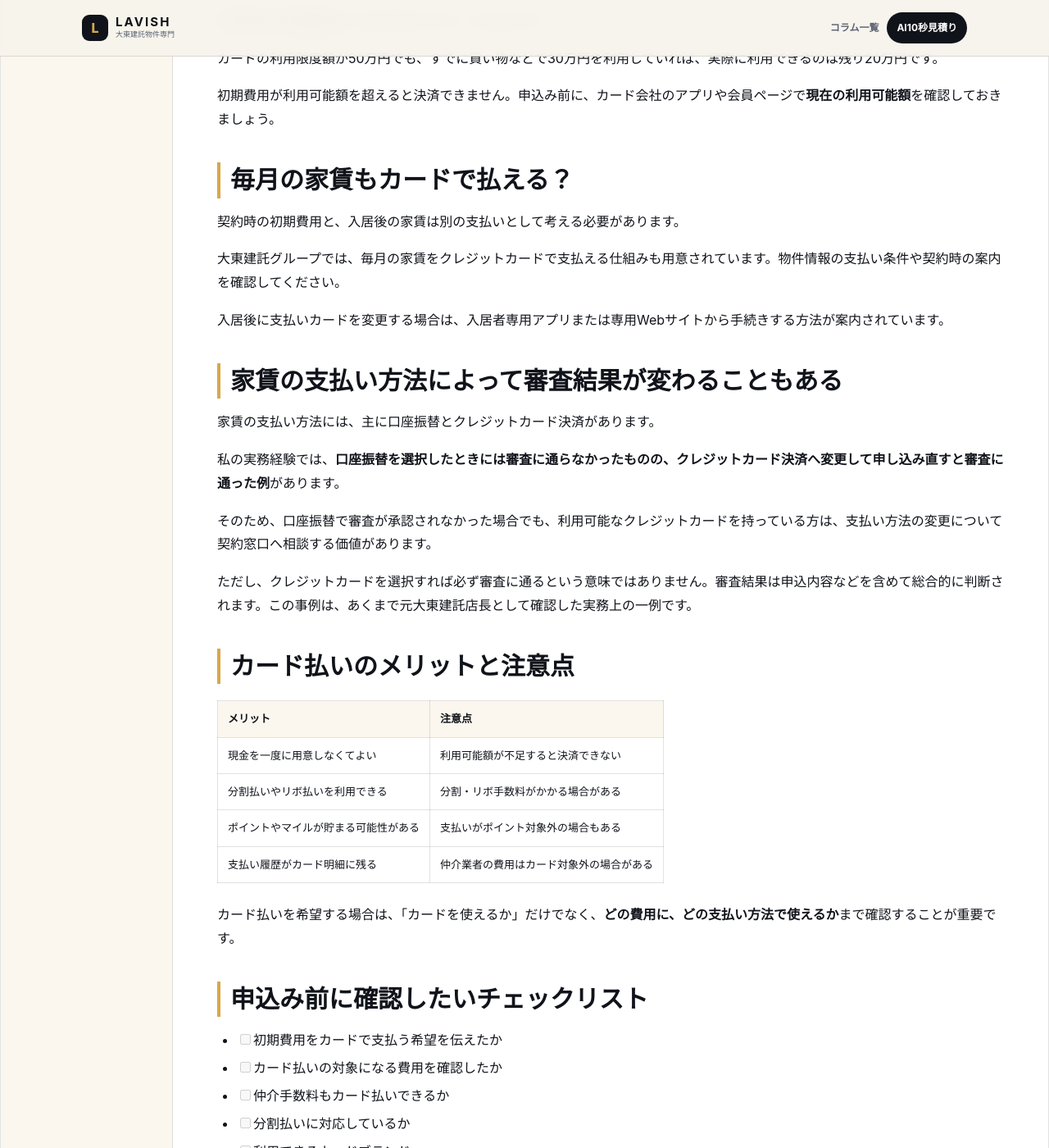
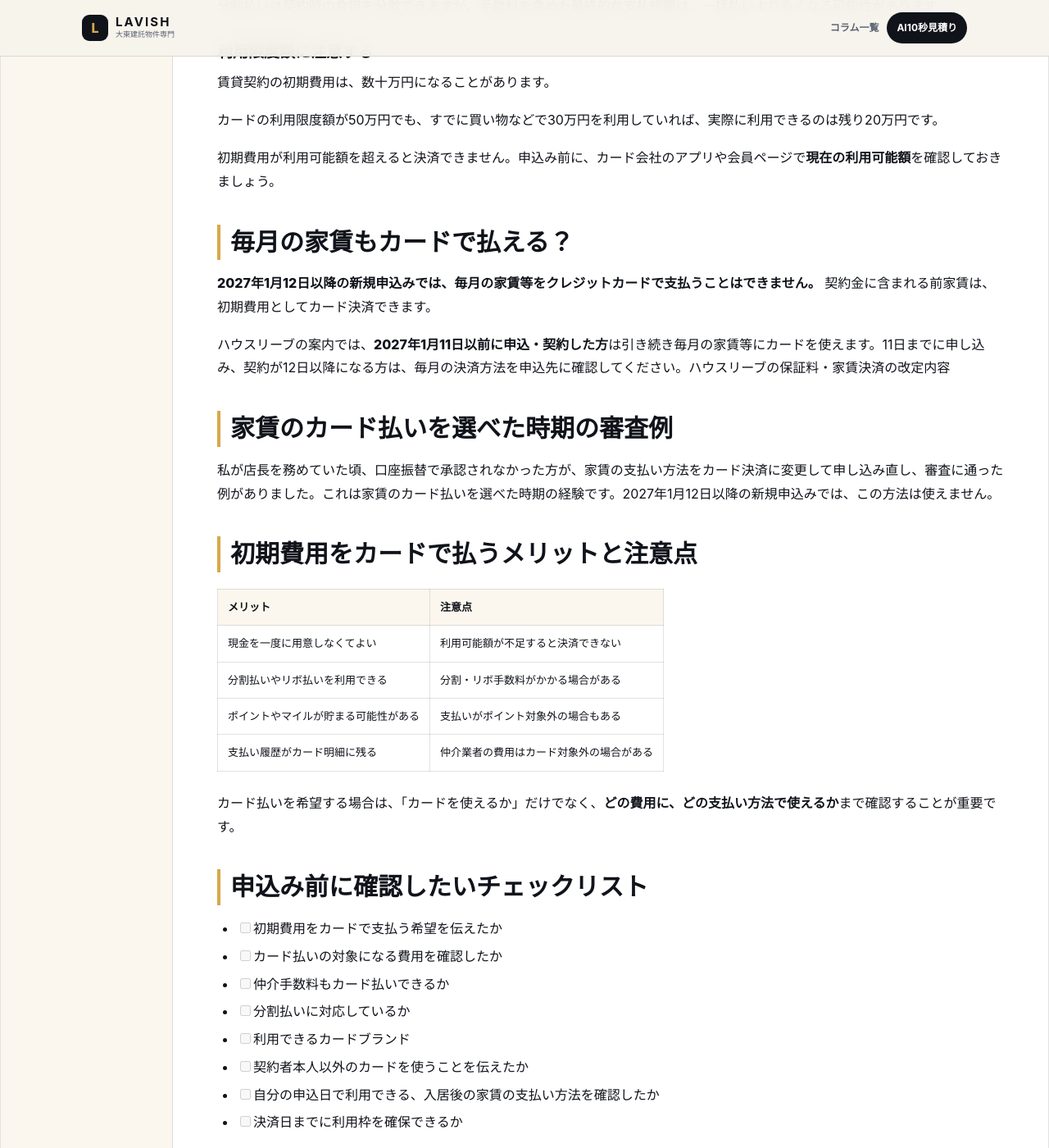
Before and after one commit to lavio8/lavio, a Jekyll site: the page built from _posts/2026-08-27-daito-initial-cost-credit-card.md, in a window 1280 px wide and 1400 px high, scrolled down 2887 px. Shown: the whole window at 82% size. Built offline with Jekyll 4.4.1, drawn with Linux system fonts in a browser that asks for light colours; some of the changed text lies outside the part shown.

Commit message:
初期費用と毎月の家賃のカード決済条件を更新

```diff
--- a/_posts/2026-08-27-daito-initial-cost-credit-card.md
+++ b/_posts/2026-08-27-daito-initial-cost-credit-card.md
@@ -1,9 +1,9 @@
 ---
 title: 大東建託の初期費用はクレジットカードで払える？分割払いと注意点を解説
-description: 大東建託物件の初期費用をクレジットカードで支払う方法を解説。分割払い、家族名義カード、仲介手数料、家賃のカード払いと審査の実例も紹介します。
-intro: 大東建託物件では、希望すれば契約時の初期費用をクレジットカードで支払えます。契約者本人以外のカードも利用可能です。ただし、仲介手数料など仲介業者へ支払う費用の対応は業者ごとに異なるため、申込み前に確認しましょう。
+description: 大東建託物件の初期費用をクレジットカードで支払う方法、分割払い、家族名義カード、仲介手数料を解説。2027年1月12日以降の申込みで変わる毎月の家賃の扱いも紹介します。
+intro: 大東建託物件の契約時の初期費用は、2027年1月12日以降もクレジットカードで支払えます。同日以降の新規申込みでカード払いができなくなるのは、入居後の毎月の家賃等です。仲介手数料など仲介業者へ支払う費用は、窓口ごとに対応が異なります。
 date: 2026-08-27 09:00:00 +0900
-updated: 2026-08-27 09:00:00 +0900
+updated: 2026-11-20 09:00:00 +0900
 permalink: /column/daito-initial-cost-credit-card/
 toc:
   - label: まず結論
@@ -12,7 +12,7 @@ toc:
     id: eligible-costs
   - label: 分割払いと注意点
     id: installments
-  - label: 家賃のカード払いと審査
+  - label: 家賃のカード払いと改定前の審査例
     id: screening
   - label: 申込み前の確認事項
     id: checklist
@@ -34,13 +34,13 @@ faq:
     answer: はい。契約者本人以外の名義のカードも利用できます。契約者とカード名義人が異なる場合は、決済前に契約窓口へ伝えてください。
   - question: 仲介手数料もカードで払えますか？
     answer: 仲介業者によって異なります。当社では仲介手数料もクレジットカードで決済できます。
-  - question: クレジットカード払いを選ぶと審査に通りやすくなりますか？
-    answer: 必ず審査に通るわけではありません。ただし実務上、口座振替では承認されなかった方が、クレジットカード決済へ変更すると審査に通った例があります。
+  - question: 入居後の毎月の家賃もカード払いにできますか？
+    answer: 2027年1月12日以降の新規申込みでは、毎月の家賃等はカードで支払えません。1月11日以前に申込・契約した方は引き続きカード決済を利用できます。
 ---
 
 ## まず結論：希望すれば初期費用をカードで払える {#conclusion}
 
-大東建託物件では、希望すれば**契約時の初期費用をクレジットカードで支払えます**。
+大東建託物件では、希望すれば**契約時の初期費用をクレジットカードで支払えます**。2027年1月12日以降の新規申込みでも、この扱いは同じです。
 
 大東建託グループの保証会社であるハウスリーブの公式サイトでは、主要5ブランドのカードに対応し、契約時初期費用の分割払いやリボ払いも可能と案内されています。
 
@@ -67,7 +67,7 @@ faq:
 | 分類 | 主な費用 | 主な支払先 | カード払い |
 | --- | --- | --- | --- |
 | 管理会社関係 | 礼金、クリーニング費、鍵セット費、契約時保証委託料など | 大東建託パートナーズ関係 | 希望者は利用可能 |
-| 前家賃関係 | 家賃、共益費、駐車場代、町内会費、月額保証委託料など | 大東建託パートナーズ関係 | 希望者は利用可能 |
+| 契約金に含まれる前家賃 | 家賃、共益費、駐車場代、町内会費、月額保証委託料など | 大東建託パートナーズ関係 | 初期費用として決済する分は利用可能 |
 | 仲介業者関係 | 仲介手数料、駐車場手数料、業者独自のオプションなど | 契約窓口の仲介業者 | 業者によって異なる |
 
 ここで注意したいのは、すべての費用を同じ会社に支払うとは限らないことです。
@@ -126,23 +126,15 @@ faq:
 
 ## 毎月の家賃もカードで払える？
 
-契約時の初期費用と、入居後の家賃は別の支払いとして考える必要があります。
+**2027年1月12日以降の新規申込みでは、毎月の家賃等をクレジットカードで支払うことはできません。** 契約金に含まれる前家賃は、初期費用としてカード決済できます。
 
-大東建託グループでは、毎月の家賃をクレジットカードで支払える仕組みも用意されています。物件情報の支払い条件や契約時の案内を確認してください。
+ハウスリーブの案内では、**2027年1月11日以前に申込・契約した方**は引き続き毎月の家賃等にカードを使えます。11日までに申し込み、契約が12日以降になる方は、毎月の決済方法を申込先に確認してください。[ハウスリーブの保証料・家賃決済の改定内容](/column/daito-houseleave-20270112/)
 
-入居後に支払いカードを変更する場合は、入居者専用アプリまたは専用Webサイトから手続きする方法が案内されています。
+## 家賃のカード払いを選べた時期の審査例 {#screening}
 
-## 家賃の支払い方法によって審査結果が変わることもある {#screening}
+私が店長を務めていた頃、口座振替で承認されなかった方が、家賃の支払い方法をカード決済に変更して申し込み直し、審査に通った例がありました。これは家賃のカード払いを選べた時期の経験です。2027年1月12日以降の新規申込みでは、この方法は使えません。
 
-家賃の支払い方法には、主に口座振替とクレジットカード決済があります。
-
-私の実務経験では、**口座振替を選択したときには審査に通らなかったものの、クレジットカード決済へ変更して申し込み直すと審査に通った例**があります。
-
-そのため、口座振替で審査が承認されなかった場合でも、利用可能なクレジットカードを持っている方は、支払い方法の変更について契約窓口へ相談する価値があります。
-
-ただし、クレジットカードを選択すれば必ず審査に通るという意味ではありません。審査結果は申込内容などを含めて総合的に判断されます。この事例は、あくまで元大東建託店長として確認した実務上の一例です。
-
-## カード払いのメリットと注意点
+## 初期費用をカードで払うメリットと注意点
 
 | メリット | 注意点 |
 | --- | --- |
@@ -161,7 +153,7 @@ faq:
 - [ ] 分割払いに対応しているか
 - [ ] 利用できるカードブランド
 - [ ] 契約者本人以外のカードを使うことを伝えたか
-- [ ] 毎月の家賃もカード払いにするか
+- [ ] 自分の申込日で利用できる、入居後の家賃の支払い方法を確認したか
 - [ ] 決済日までに利用枠を確保できるか
 
 ## まとめ {#summary}
@@ -170,7 +162,7 @@ faq:
 
 ただし、仲介手数料や業者独自のオプションなど、仲介業者へ支払う費用のカード対応は業者ごとに異なります。当社では仲介手数料もカード決済できます。
 
-また、実務上は、口座振替では承認されなかった方が、クレジットカード決済へ変更すると審査に通った例もあります。ただし、カード払いを選べば必ず審査に通るわけではありません。
+2027年1月12日以降の新規申込みでカードを使えるのは初期費用までです。毎月の家賃等にカードを利用できるのは、1月11日以前に申込・契約した方です。
 
 申込み前に、次の3点を確認してください。
 
```
